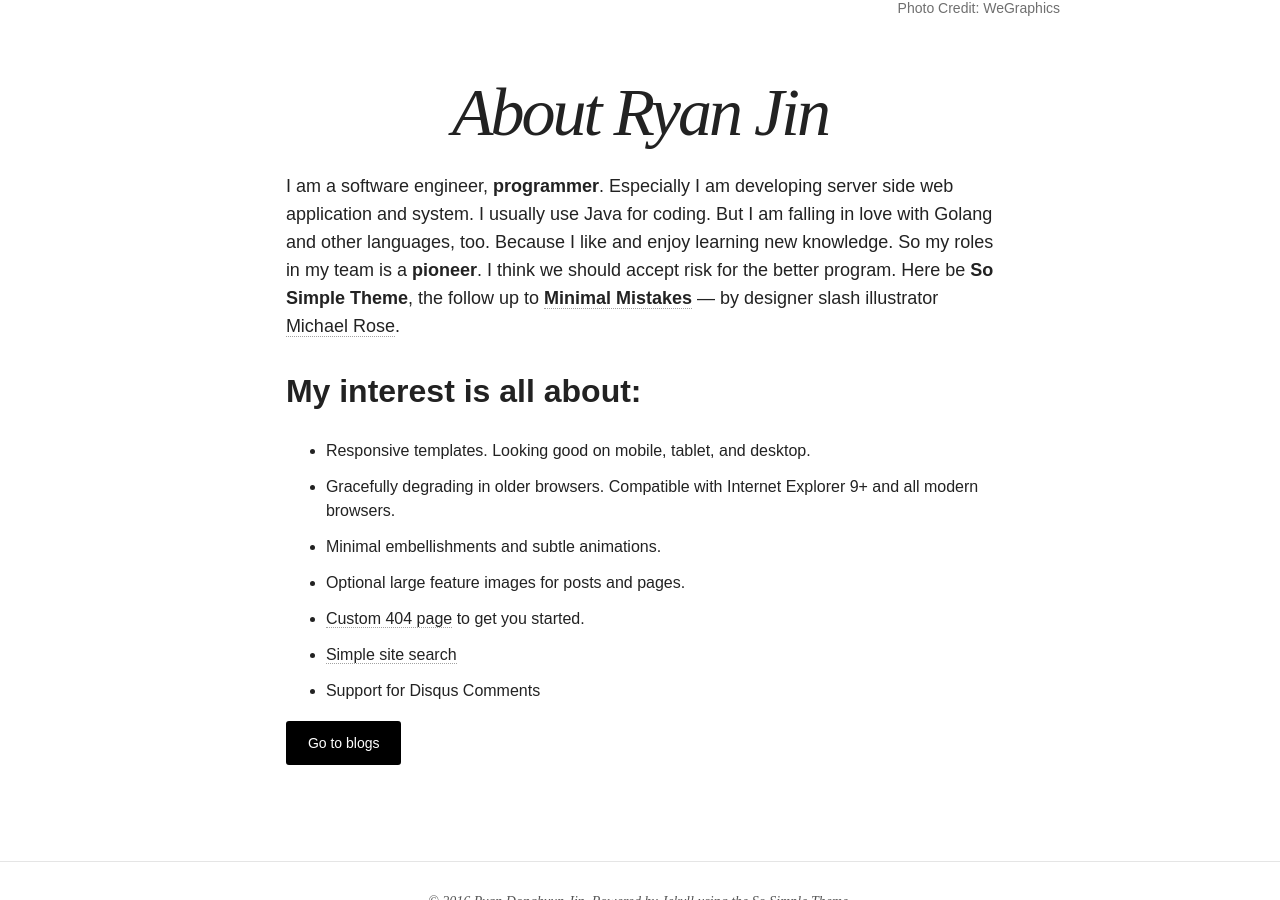
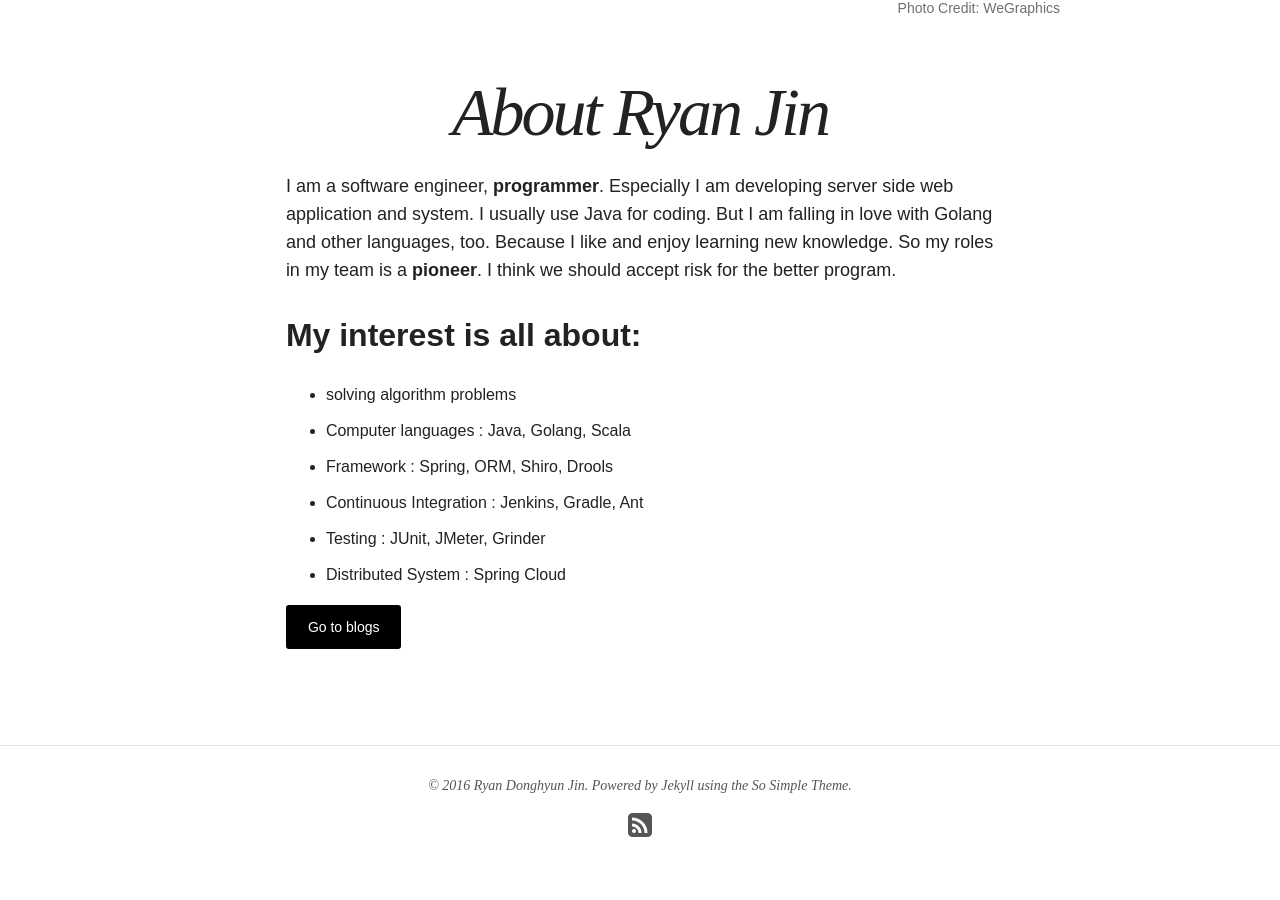
Before and after one commit to atinjin/atinjin.github.com, a Jekyll site: the page built from about/index.md, in a window 1280 px wide and 900 px high, scrolled down 702 px. Built offline with Jekyll 4.4.1, drawn with Linux system fonts in a browser that asks for light colours; nearby versions of some CDN libraries.

Commit message:
update about page

```diff
--- a/about/index.md
+++ b/about/index.md
@@ -9,17 +9,16 @@ image:
   creditlink: http://wegraphics.net/downloads/free-ultimate-blurred-background-pack/
 ---
 
-I am a software engineer, **programmer**. Especially I am developing server side web application and system. I usually use Java for coding. But I am falling in love with Golang and other languages, too. Because I like and enjoy learning new knowledge. So my roles in my team is a **pioneer**. I think we should accept risk for the better program. Here be **So Simple Theme**, the follow up to [**Minimal Mistakes**](http://mmistakes.github.io/minimal-mistakes) --- by designer slash illustrator [Michael Rose](http://mademistakes.com).
+I am a software engineer, **programmer**. Especially I am developing server side web application and system. I usually use Java for coding. But I am falling in love with Golang and other languages, too. Because I like and enjoy learning new knowledge. So my roles in my team is a **pioneer**. I think we should accept risk for the better program.
 
 ## My interest is all about:
 
-* Responsive templates. Looking good on mobile, tablet, and desktop.
-* Gracefully degrading in older browsers. Compatible with Internet Explorer 9+ and all modern browsers.
-* Minimal embellishments and subtle animations.
-* Optional large feature images for posts and pages.
-* [Custom 404 page]({{ site.url }}/404.html) to get you started.
-* [Simple site search](https://github.com/christian-fei/Simple-Jekyll-Search)
-* Support for Disqus Comments
+* solving algorithm problems
+* Computer languages : Java, Golang, Scala
+* Framework : Spring, ORM, Shiro, Drools
+* Continuous Integration : Jenkins, Gradle, Ant
+* Testing : JUnit, JMeter, Grinder
+* Distributed System : Spring Cloud
 
 <a markdown="0" href="{{ site.url }}/blog" class="btn">Go to blogs</a>
 
```
Also changed, not shown: _drafts/good-coding-rules.md (added, +3 -0 lines), _posts/2016-07-15-readable_code_is_good_code.md (+3 -2 lines).
